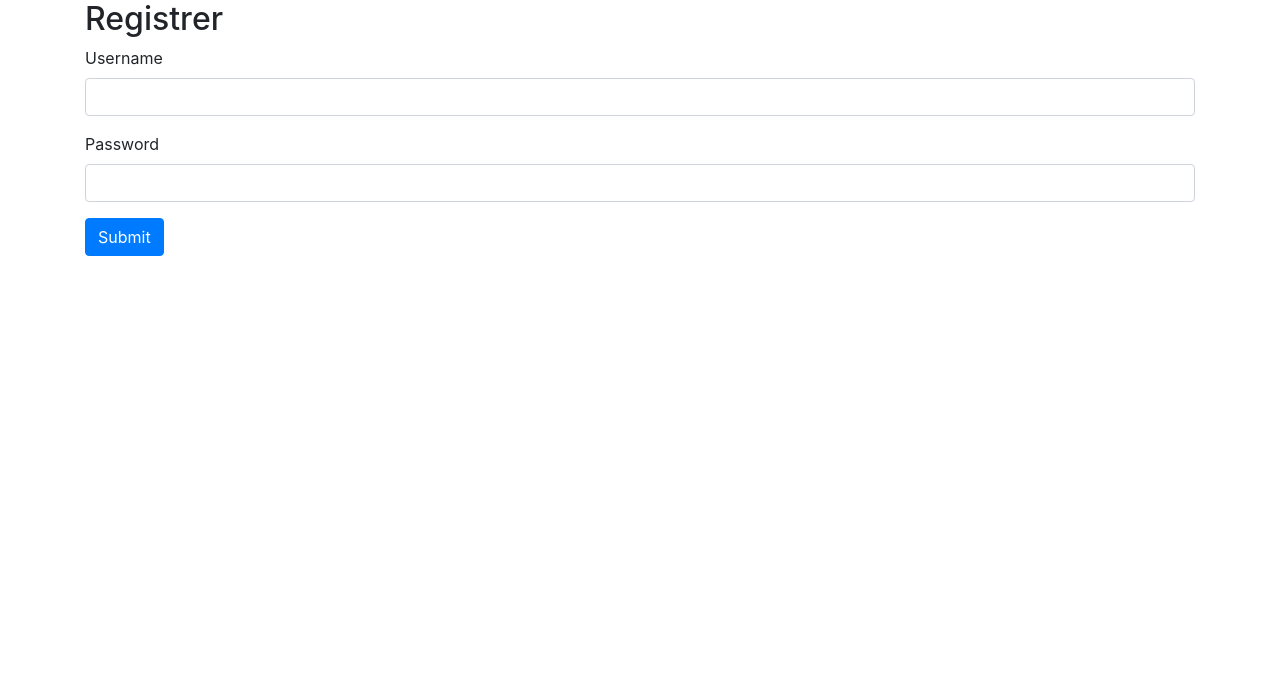
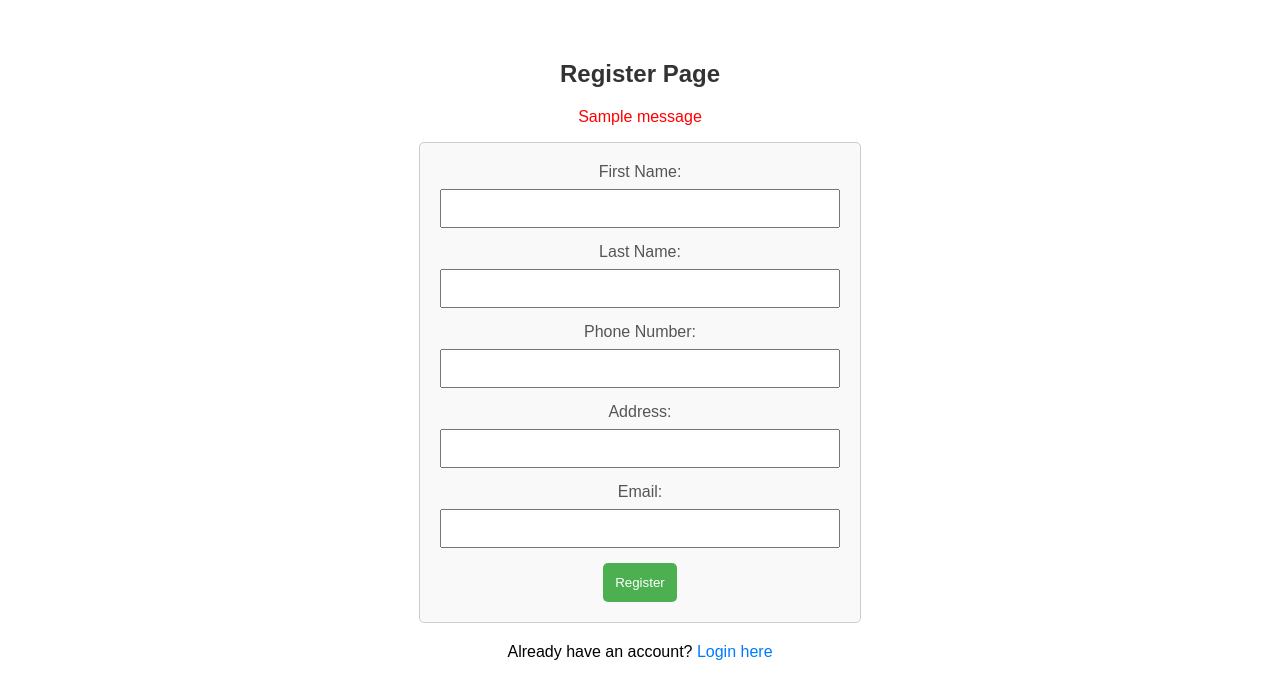
Before and after one commit to BlocBoiMonzer/SWE-gr12-python-flask-react, a Flask app: template flaskserver/templates/register.html in a window 1280 px wide. Shown: the top 699 px of the page. Run offline with Flask 3, Linux system fonts and the light colour scheme; the template is opened without the code that fills it, so the values that code supplies are empty, except form fields; tables that the repository leaves empty hold one stand-in row (values such as "Sample post"); one stand-in notice (Sample message) is shown; form fields are guessed from the names that the template uses; some libraries are stand-ins or nearby versions.

Commit message:
register rout + html

```diff
--- a/flaskserver/server.py
+++ b/flaskserver/server.py
@@ -20,13 +20,15 @@ class users(db.Model):
     lastname = db.Column("LastName", db.String(50))
     phonenumber = db.Column("PhoneNumber", db.Integer)
     adresse = db.Column("Adresse", db.String(100))
+    email = db.Column("Email", db.String(100))
 
-    def __init__(self, id, firstname, lastname, phonenumber, adresse):
+    def __init__(self, id, firstname, lastname, phonenumber, adresse, email):
         self.id = id
         self.firstname = firstname
         self.lastname = lastname
         self.phonenumber = phonenumber
         self.adresse = adresse
+        self.email = email
 
 
 @app.route("/tours")
@@ -37,6 +39,29 @@ def select_tours():
 @app.route("/")
 def home():
     return render_template("index.html")
+
+
+@app.route("/register", methods=["POST", "GET"])
+def register():
+    if request.method == "POST":
+        firstname = request.form["firstname"]
+        lastname = request.form["lastname"]
+        phonenumber = request.form["phonenumber"]
+        adresse = request.form["adresse"]
+        email = request.form["email"]
+
+        if users.query.filter_by(email=email).first():
+            flash("Email is already registered. Please choose a different email.")
+            return redirect(url_for("register"))
+
+        user = users(firstname=firstname, lastname=lastname, phonenumber=phonenumber, adresse=adresse, email=email)
+        db.session.add(user)
+        db.session.commit()
+
+        flash("Registration successful! You can now log in.")
+        return redirect(url_for("login"))
+
+    return render_template("register.html")
 
 
 @app.route("/login", methods=["POST", "GET"])
--- a/flaskserver/templates/register.html
+++ b/flaskserver/templates/register.html
@@ -3,29 +3,106 @@
 <head>
     <meta charset="UTF-8">
     <meta name="viewport" content="width=device-width, initial-scale=1.0">
-    <title>Registrer</title>
-    <link href="https://stackpath.bootstrapcdn.com/bootstrap/4.3.1/css/bootstrap.min.css" rel="stylesheet">
+    <title>Register</title>
+    <style>
+        body {
+            font-family: Arial, sans-serif;
+            margin: 20px;
+            padding: 20px;
+            text-align: center;
+        }
+
+        h2 {
+            color: #333;
+        }
+
+        form {
+            max-width: 400px;
+            margin: 0 auto;
+            padding: 20px;
+            border: 1px solid #ccc;
+            border-radius: 5px;
+            background-color: #f9f9f9;
+        }
+
+        label {
+            display: block;
+            margin-bottom: 8px;
+            color: #555;
+        }
+
+        input {
+            width: 100%;
+            padding: 10px;
+            margin-bottom: 15px;
+            box-sizing: border-box;
+        }
+
+        button {
+            background-color: #4CAF50;
+            color: white;
+            padding: 12px;
+            border: none;
+            border-radius: 5px;
+            cursor: pointer;
+        }
+
+        button:hover {
+            background-color: #45a049;
+        }
+
+        ul {
+            list-style-type: none;
+            padding: 0;
+            color: red;
+        }
+
+        p {
+            margin-top: 20px;
+        }
+
+        a {
+            color: #007BFF;
+            text-decoration: none;
+        }
+
+        a:hover {
+            text-decoration: underline;
+        }
+    </style>
 </head>
 <body>
-    <div class="container">
-        <h2>Registrer</h2>
-        <form method="POST">
-            {{ form.hidden_tag() }}
-            <div class="form-group">
-                {{ form.username.label(class="form-control-label") }}
-                {{ form.username(class="form-control") }}
-            </div>
-            <div class="form-group">
-                {{ form.password.label(class="form-control-label") }}
-                {{ form.password(class="form-control") }}
-            </div>
-            <div class="form-group">
-                {{ form.submit(class="btn btn-primary") }}
-            </div>
-        </form>
-    </div>
-    <script src="https://code.jquery.com/jquery-3.3.1.slim.min.js"></script>
-    <script src="https://cdnjs.cloudflare.com/ajax/libs/popper.js/1.14.7/umd/popper.min.js"></script>
-    <script src="https://stackpath.bootstrapcdn.com/bootstrap/4.3.1/js/bootstrap.min.js"></script>
+    <h2>Register Page</h2>
+
+    {% with messages = get_flashed_messages() %}
+        {% if messages %}
+            <ul>
+                {% for message in messages %}
+                    <li>{{ message }}</li>
+                {% endfor %}
+            </ul>
+        {% endif %}
+    {% endwith %}
+
+    <form method="post" action="{{ url_for('register') }}">
+        <label for="firstname">First Name:</label>
+        <input type="text" id="firstname" name="firstname" required>
+
+        <label for="lastname">Last Name:</label>
+        <input type="text" id="lastname" name="lastname" required>
+
+        <label for="phonenumber">Phone Number:</label>
+        <input type="text" id="phonenumber" name="phonenumber" required>
+
+        <label for="adresse">Address:</label>
+        <input type="text" id="adresse" name="adresse" required>
+
+        <label for="email">Email:</label>
+        <input type="email" id="email" name="email" required>
+
+        <button type="submit">Register</button>
+    </form>
+
+    <p>Already have an account? <a href="{{ url_for('login') }}">Login here</a></p>
 </body>
 </html>
```
Also changed, not shown: flaskserver/templates/login.html (+86 -23 lines).
